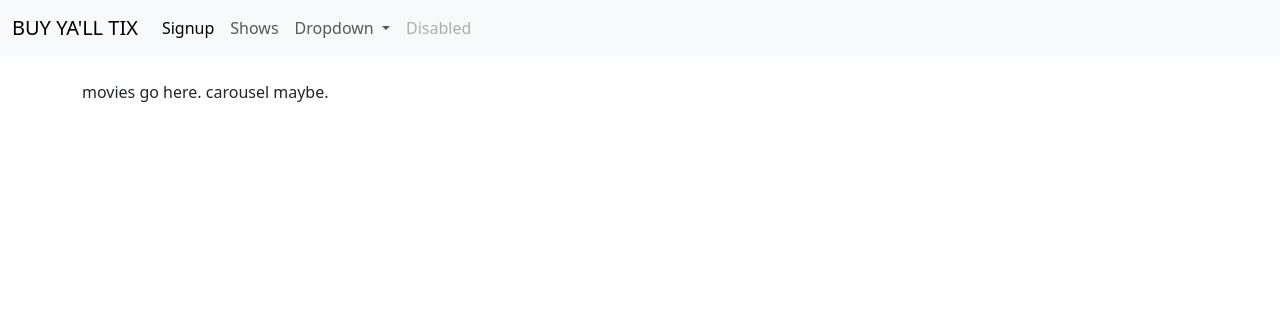
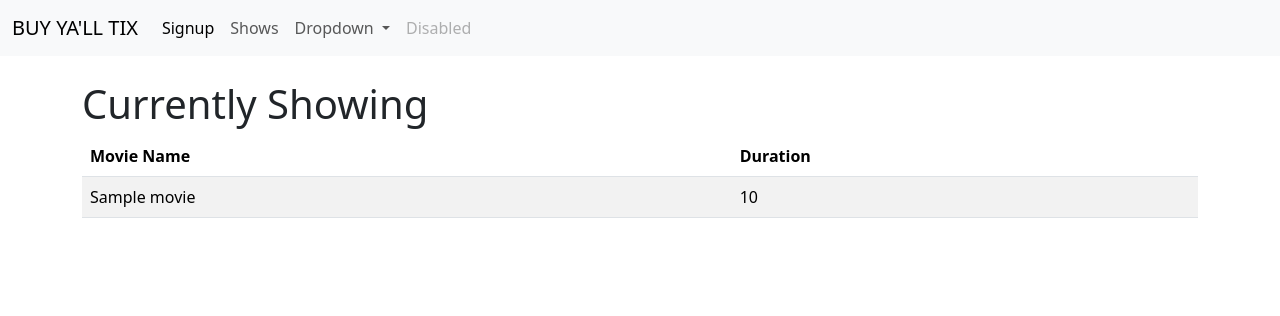
Before and after one commit to Tanjim-Noor/CSE370-project, a Flask app: template templates/shows.html in a window 1280 px wide. Shown: the top 316 px of the page. Run offline with Flask 3, Linux system fonts and the light colour scheme; the template is opened without the code that fills it: most values are stand-ins (such as "Sample title", 1, 10 or a date in 2020).

```diff
--- a/main.py
+++ b/main.py
@@ -1,6 +1,9 @@
+import os
 from flask import Flask, render_template
+from database import load_movies
+app = Flask(__name__)
 
-app = Flask(__name__)
+app.config['SECRET_KEY'] = os.environ['secret_key'] #required for form validation
 
 
 @app.route('/') #home
@@ -14,7 +17,9 @@ def sign_up():
 
 @app.route('/shows')
 def shows():
-  return render_template('shows.html')
+  # Fetch all movies from the database
+  movies_list = load_movies()
+  return render_template('shows.html', movies=movies_list)
 
 
 if __name__ == '__main__':
--- a/templates/shows.html
+++ b/templates/shows.html
@@ -1,5 +1,22 @@
-{%extends 'base.html'%}{%block title%}Currently Showing{%endblock%}
+{%extends 'base.html'%}
+{%block title%}Currently Showing{%endblock%}
 
 {%block content%}
-movies go here. carousel maybe.
+  <h1>Currently Showing</h1>
+  <table class="table table-striped">
+    <thead>
+      <tr>
+        <th>Movie Name</th>
+        <th>Duration</th>
+      </tr>
+    </thead>
+    <tbody>
+      {% for movie in movies %}
+        <tr>
+          <td>{{ movie.movie_name }}</td>
+          <td>{{ movie.duration }}</td>
+        </tr>
+      {% endfor %}
+    </tbody>
+  </table>
 {%endblock%}
```
Also changed, not shown: database.py (+9 -6 lines), README.md.
